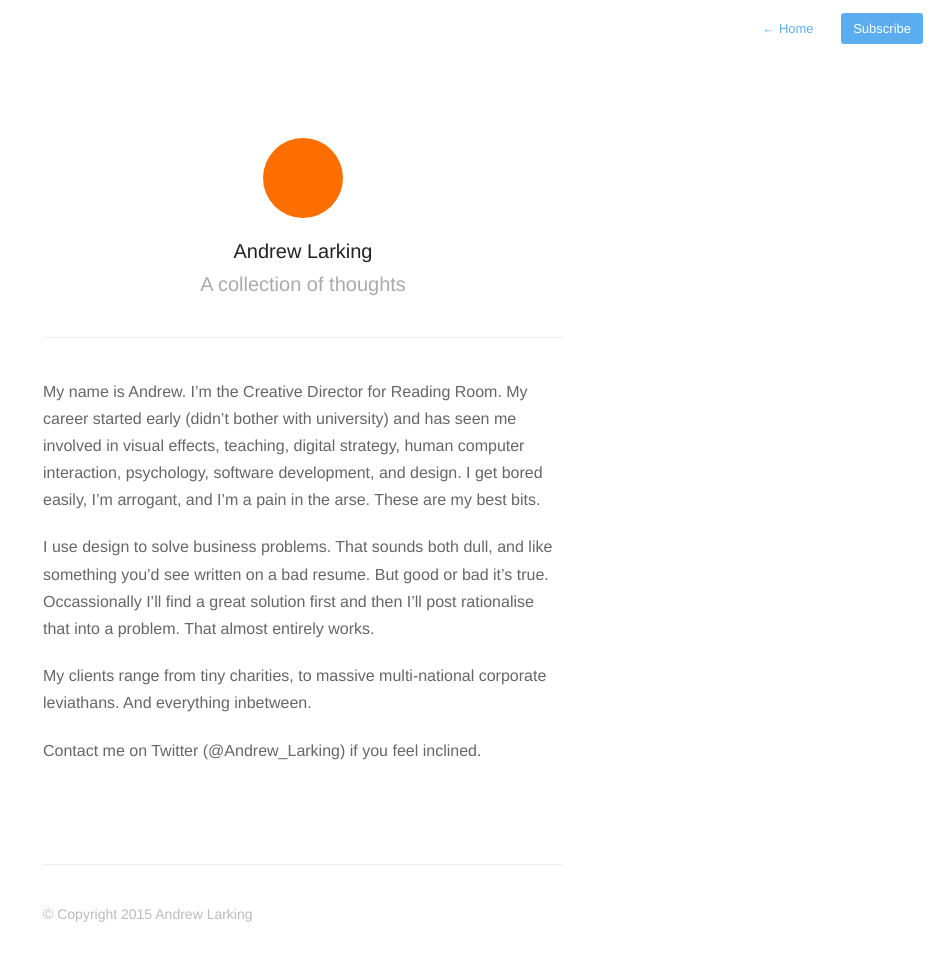
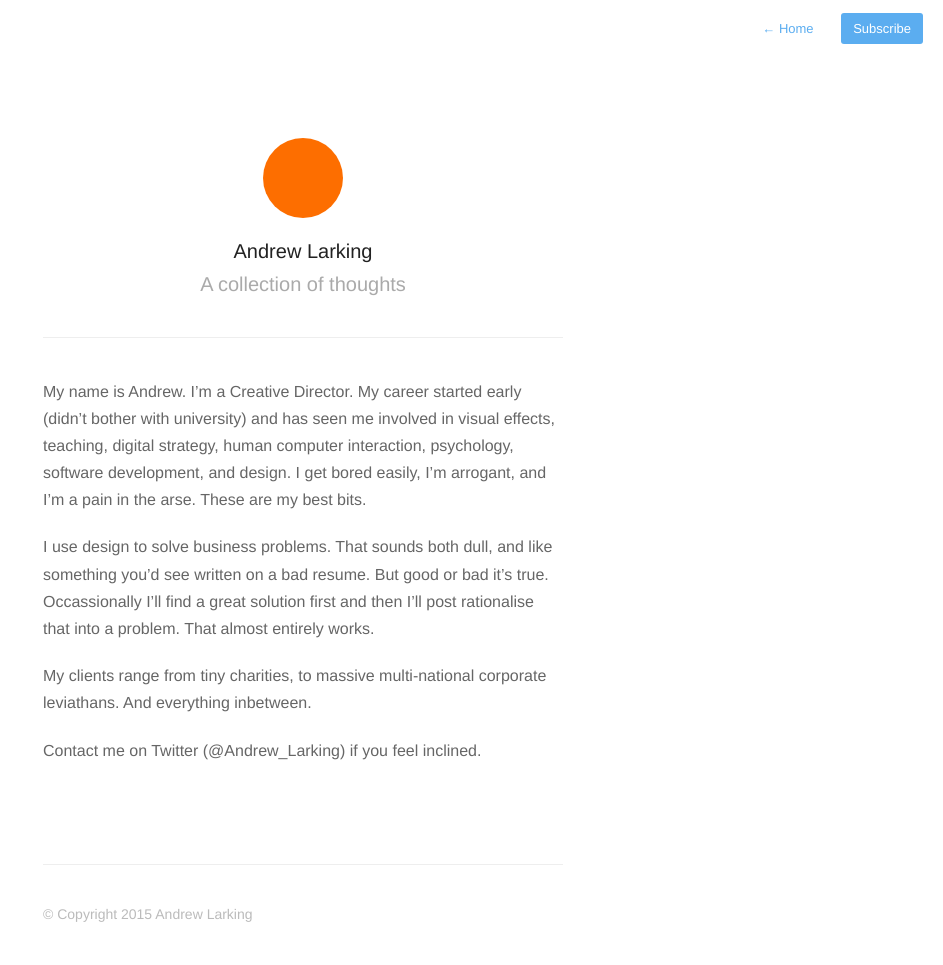
Before and after one commit to fingerpuk/fingerpuk.github.io, a Jekyll site: the page built from about.md, in a window 1280 px wide. Shown: the whole page, without its empty margins (337-1280 px from the left). Built offline with Jekyll 4.4.1, drawn with Linux system fonts in a browser that asks for light colours; nearby versions of some CDN libraries; Markdown is read by kramdown in place of the engine named in the settings.

Commit message:
Updated About

```diff
--- a/about.md
+++ b/about.md
@@ -4,7 +4,7 @@ permalink: about/
 profile: true
 ---
 
-My name is Andrew. I'm the Creative Director for Reading Room. My career started early (didn't bother with university) and has seen me involved in visual effects, teaching, digital strategy, human computer interaction, psychology, software development, and design. I get bored easily, I'm arrogant, and I'm a pain in the arse. These are my best bits.
+My name is Andrew. I'm a Creative Director. My career started early (didn't bother with university) and has seen me involved in visual effects, teaching, digital strategy, human computer interaction, psychology, software development, and design. I get bored easily, I'm arrogant, and I'm a pain in the arse. These are my best bits.
 
 I use design to solve business problems. That sounds both dull, and like something you'd see written on a bad resume. But good or bad it's true. Occassionally I'll find a great solution first and then I'll post rationalise that into a problem. That almost entirely works.
 
```
